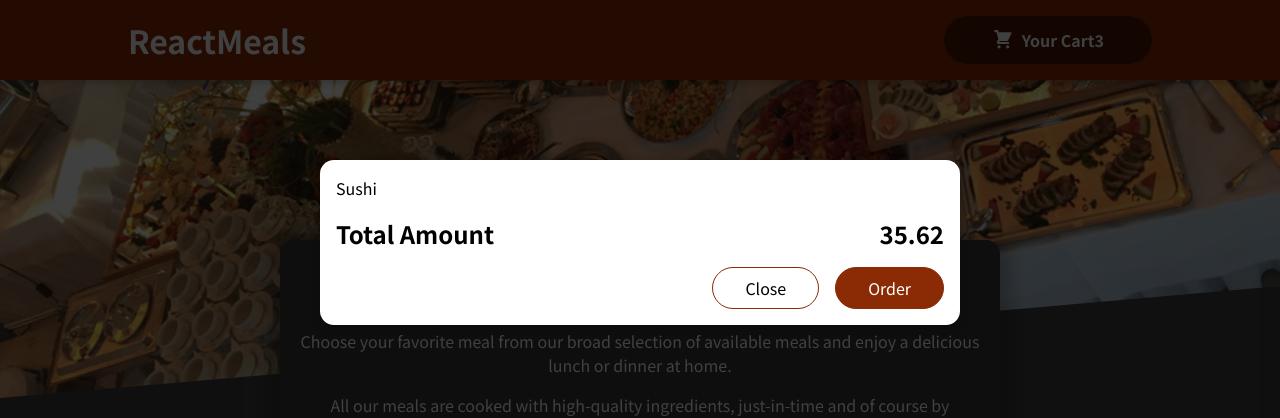
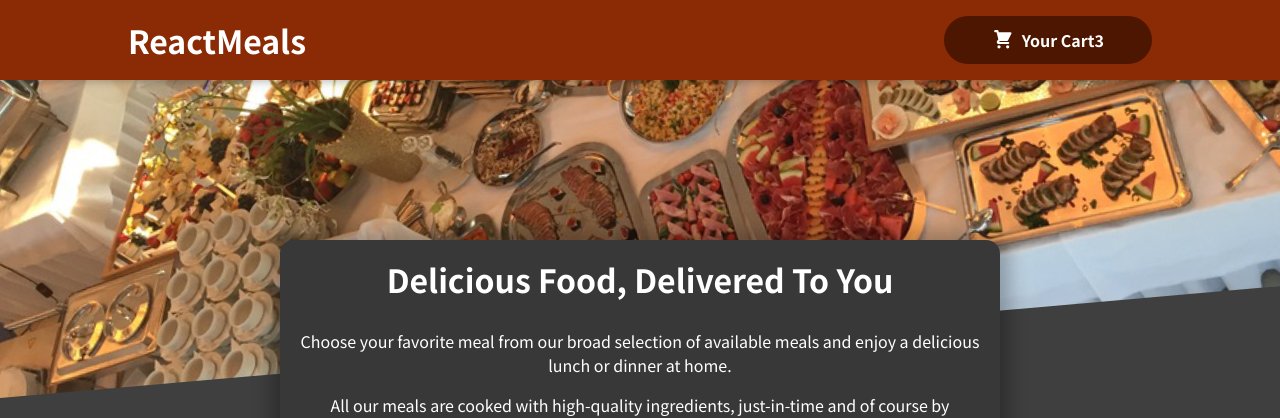
Before and after one commit to eqinox/food-app, a React (Create React App) app: page / in a window 1280 px wide. Shown: the top 418 px of the page. Built offline with nearby package versions, Linux system fonts and the light colour scheme.

Commit message:
click on backdrop to close whole page through portal elements in Modal component

```diff
--- a/src/App.js
+++ b/src/App.js
@@ -1,13 +1,23 @@
-import React, { Fragment } from "react";
+import React, { Fragment, useState } from "react";
 import Header from "./components/Layout/Header";
 import Meals from "./components/Meals/Meals";
-import Cart from './components/Cart/Cart';
+import Cart from "./components/Cart/Cart";
 
 function App() {
+  const [carShown, setCarShown] = useState(false);
+
+  const showCartHandler = () => {
+    setCarShown(true);
+  };
+
+  const hideCartHandler = () => {
+    setCarShown(false);
+  };
+
   return (
     <Fragment>
-      <Cart />
-      <Header />
+      {carShown && <Cart onClose={hideCartHandler} />}
+      <Header onCloseCart={hideCartHandler} onShowCart={showCartHandler} />
       <main>
         <Meals />
       </main>
--- a/src/components/Cart/Cart.js
+++ b/src/components/Cart/Cart.js
@@ -10,15 +10,15 @@
     </ul>
   );
   return (
-    <Modal>
+    <Modal onClose={props.onClose}>
       {cartItems}
       <div className={classes.total}>
         <span>Total Amount</span>
         <span>35.62</span>
       </div>
       <div className={classes.actions}>
-        <button className={classes["button-alt"]}>Close</button>
-        <button className={classes.button}>Order</button>
+        <button className={classes["button-alt"]} onClick={props.onClose}>Close</button>
+        <button className={classes.button} onClick={props.onClose}>Order</button>
       </div>
     </Modal>
   );
--- a/src/components/Layout/Header.js
+++ b/src/components/Layout/Header.js
@@ -9,7 +9,7 @@
     <Fragment>
       <header className={classes.header}>
         <h1>ReactMeals</h1>
-        <HeaderCartButton />
+        <HeaderCartButton onClick={props.onShowCart} />
       </header>
       <div className={classes["main-image"]}>
         <img src={melasImage} alt="A table full of delicious food!" />
--- a/src/components/Layout/HeaderCartButton.js
+++ b/src/components/Layout/HeaderCartButton.js
@@ -2,7 +2,7 @@
 import classes from "./HeaderCartButton.module.css";
 const HeaderCartButton = (props) => {
   return (
-    <button className={classes.button}>
+    <button className={classes.button} onClick={props.onClick}>
       <span className={classes.icon}>
         <CartIcon />
       </span>
--- a/src/components/UI/Modal.js
+++ b/src/components/UI/Modal.js
@@ -3,7 +3,7 @@
 import reactDOM from "react-dom";
 
 const Backdrop = (props) => {
-  return <div className={classes.backdrop} />;
+  return <div className={classes.backdrop} onClick={props.onClose}/>;
 };
 
 const ModalOverlay = (props) => {
@@ -19,7 +19,7 @@
 const Modal = (props) => {
   return (
     <Fragment>
-      {reactDOM.createPortal(<Backdrop />, portalElement)}
+      {reactDOM.createPortal(<Backdrop onClose={props.onClose} />, portalElement)}
       {reactDOM.createPortal(
         <ModalOverlay>{props.children}</ModalOverlay>,
         portalElement
```
Also changed, not shown: 1 other file (tests, documents, lock files or other folders).
